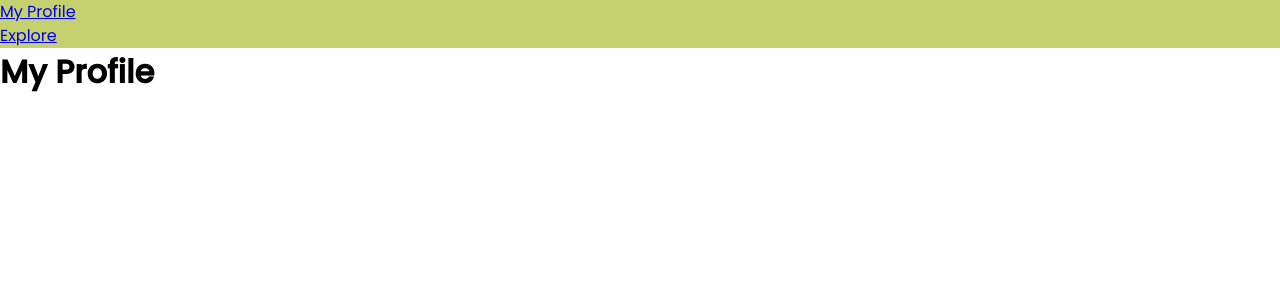
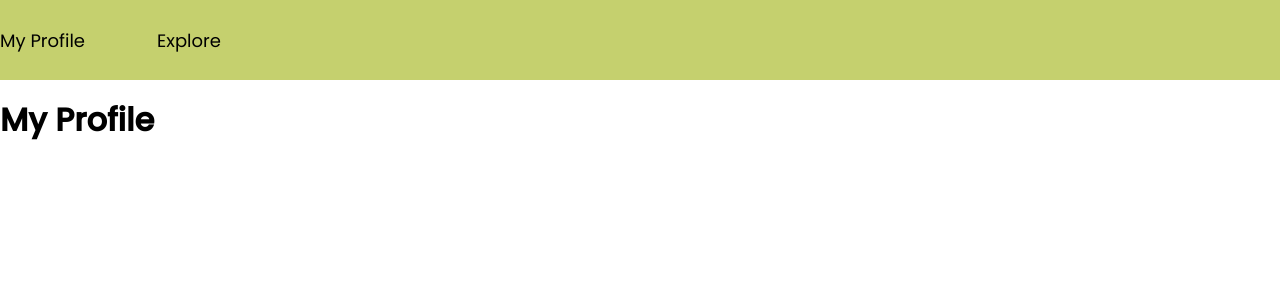
Before and after one commit to mahesh-143/codestreak, a React (Create React App) app in the folder client/codestreak/: page / in a window 1280 px wide. Shown: the top 300 px of the page. Built offline with nearby package versions, Linux system fonts and the light colour scheme.

Commit message:
added button and streak components

```diff
--- a/client/codestreak/src/App.jsx
+++ b/client/codestreak/src/App.jsx
@@ -17,7 +17,6 @@ function App() {
   return (
     <>
     <ThemeProvider theme={theme}>
-      {console.log(props => props.theme.color.nav)}
     <Navbar />
     <Routes>
     <Route path="/explore" element={<Explore />}/>
--- a/client/codestreak/src/components/Navbar.jsx
+++ b/client/codestreak/src/components/Navbar.jsx
@@ -1,14 +1,50 @@
-import React from 'react'
-import { Link } from 'react-router-dom'
-import {Nav} from './styles/Navbar.styled'
+import React from "react";
+import { Link } from "react-router-dom";
+import { Nav, NavParent } from "./styles/Navbar.styled";
 
 export const Navbar = () => {
   return (
-    <Nav>
-      <ul>
-        <li><Link to="/"><span>My Profile</span></Link></li>
-        <li><Link to="/explore"><span>Explore</span></Link></li>
-      </ul>
-    </Nav>
-  )
-}
+    <NavParent>
+        <Nav>
+          <ul>
+            <li>
+              <Link to="/">
+                <span>My Profile</span>
+                <svg
+                  width="98"
+                  height="141"
+                  viewBox="0 0 98 141"
+                  fill="none"
+                  xmlns="http://www.w3.org/2000/svg"
+                >
+                  <path
+                    d="M83.5001 30.9783C83.5001 38.9831 81.0502 44.6609 76.2094 48.4329C71.2426 52.3032 63.3453 54.5 51.7675 54.5C40.1928 54.5 32.1455 52.3045 27.0356 48.4156C22.057 44.6265 19.5001 38.9433 19.5001 30.9783C19.5001 22.9682 22.0973 15.9141 27.2687 10.8615C32.4362 5.81266 40.4442 2.5 51.7675 2.5C63.0897 2.5 70.9501 5.81122 75.978 10.8408C81.0159 15.8804 83.5001 22.9347 83.5001 30.9783ZM94.4757 103.205C96.0413 112.551 95.7215 119.264 94.1332 124.101C92.5779 128.839 89.7595 131.93 85.9097 134.029C81.9662 136.179 76.8588 137.33 70.7429 137.914C64.6383 138.498 57.7725 138.5 50.3764 138.5C42.9845 138.5 35.8596 138.498 29.3961 137.913C22.9185 137.327 17.3295 136.171 12.9595 133.988C8.6723 131.846 5.56086 128.723 3.89277 124.042C2.19118 119.267 1.90162 112.614 3.85117 103.305C6.20972 92.0422 10.9107 81.845 18.4139 74.4868C25.8673 67.1773 36.2534 62.5 50.3764 62.5C64.4778 62.5 74.4959 67.2853 81.4706 74.6129C88.505 82.0034 92.6288 92.18 94.4757 103.205Z"
+                    stroke="black"
+                    strokeWidth="5"
+                  />
+                </svg>
+              </Link>
+            </li>
+            <li>
+              <Link to="/explore">
+                <span>Explore</span>
+                <svg
+                  width="158"
+                  height="109"
+                  viewBox="0 0 158 109"
+                  fill="none"
+                  xmlns="http://www.w3.org/2000/svg"
+                >
+                  <path
+                    d="M22.5 2.5H135.5C146.546 2.5 155.5 11.4543 155.5 22.5C155.5 33.5457 146.546 42.5 135.5 42.5H22.5C11.4543 42.5 2.5 33.5457 2.5 22.5C2.5 11.4543 11.4543 2.5 22.5 2.5ZM22.5 66.5H135.5C146.546 66.5 155.5 75.4543 155.5 86.5C155.5 97.5457 146.546 106.5 135.5 106.5H22.5C11.4543 106.5 2.5 97.5457 2.5 86.5C2.5 75.4543 11.4543 66.5 22.5 66.5Z"
+                    stroke="black"
+                    strokeWidth="5"
+                  />
+                </svg>
+              </Link>
+            </li>
+          </ul>
+        </Nav>
+    </NavParent>
+  );
+};
--- a/client/codestreak/src/components/styles/Navbar.styled.js
+++ b/client/codestreak/src/components/styles/Navbar.styled.js
@@ -1,5 +1,66 @@
 import styled from "styled-components";
 
-export const Nav = styled.header`
+export const NavParent = styled.div`
+    width : 100%;
+    display : flex;
+    justify-content : center;
+`;
+
+export const Nav = styled.nav`
+    position : fixed;
+    bottom : 0;
+    width : 14em;
+    height : 3.25em;
+    margin-bottom : 1em;
     background : ${props => props.theme.color.nav};
+    border-radius : 0.625em;
+    display : flex;
+    justify-content : center;
+
+    ul{
+       display : flex;
+       align-items : center;
+       justify-content : center;
+       list-style : none;
+       gap : 4.5em;
+
+       span {
+           display : none;
+       }
+
+       a{
+           text-decoration : none;
+           color : ${props => props.theme.color.primary};
+
+           &:hover{
+               opacity : 50%;
+           }
+       }
+
+       svg{
+         width : 2em;
+         height : auto;
+       }
+    }
+
+    @media (min-width: 700px) {
+        position : static;
+        width : 100%;
+        height : 5em;
+        border-radius : 0;
+        justify-content : start;
+
+        ul{
+            gap : 4.5em;
+
+            span {
+                display : block;
+                font-size : 1.125em;
+            }
+
+            svg{
+              display : none;
+            }
+         }
+      }
 `;
--- a/client/codestreak/src/pages/MyProfile.jsx
+++ b/client/codestreak/src/pages/MyProfile.jsx
@@ -2,6 +2,8 @@ import React from 'react'
 
 export const MyProfile = () => {
   return (
+    <>
     <h1>My Profile</h1>
+    </>
   )
 }
```
Also changed, not shown: client/codestreak/src/components/styles/Button.styled.js (added, +10 -0 lines), client/codestreak/src/components/styles/Streak.styled.js (added, +9 -0 lines), client/codestreak/src/icons/List.svg (added), client/codestreak/src/icons/User.svg (added).
